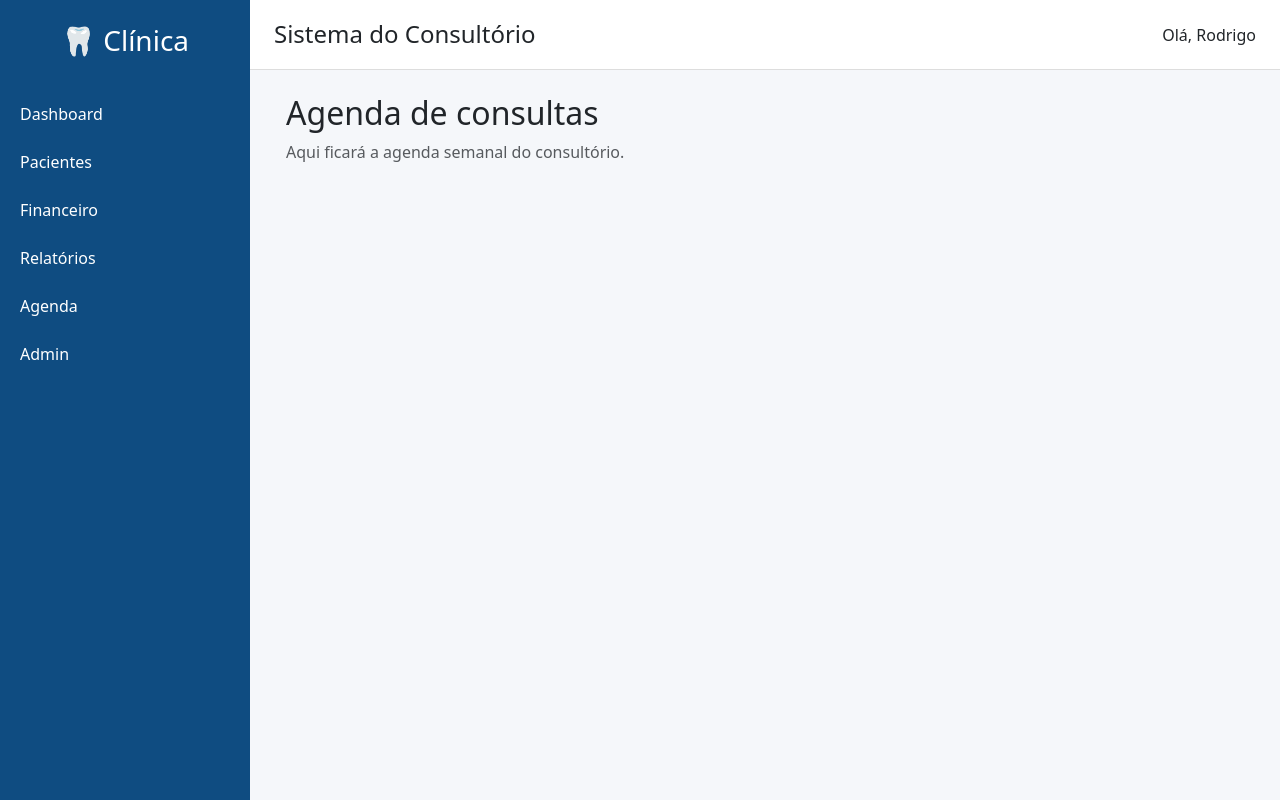
After one commit to RodrigoBerti/Sistema-consultorio, a Django app: page /agenda/ in a window 1280 px wide. The commit adds this page. Run offline with Django 5.2, Linux system fonts and the light colour scheme.

Commit message:
Criando agenda

```diff
--- /dev/null
+++ b/agenda/templates/agenda/calendario.html
@@ -0,0 +1,14 @@
+
+{% extends 'base.html' %}
+
+{% block title %}Agenda | Consultório{% endblock %}
+
+{% block content %}
+<div class="container-fluid">
+    <h2>Agenda de consultas</h2>
+
+    <p class="text-muted">
+        Aqui ficará a agenda semanal do consultório.
+    </p>
+</div>
+{% endblock %}
--- /dev/null
+++ b/agenda/urls.py
@@ -0,0 +1,9 @@
+
+from django.urls import path
+from . import views
+
+app_name = 'agenda'
+
+urlpatterns = [
+    path('', views.calendario, name='calendario'),
+]
--- a/agenda/views.py
+++ b/agenda/views.py
@@ -1,3 +1,5 @@
 from django.shortcuts import render
 
-# Create your views here.
+
+def calendario(request):
+    return render(request, 'agenda/calendario.html')
--- a/config/urls.py
+++ b/config/urls.py
@@ -21,4 +21,5 @@ urlpatterns = [
     path('admin/', admin.site.urls),
     path('pacientes/', include('pacientes.urls')),
     path('financeiro/', include('financeiro.urls')),
+    path('agenda/', include('agenda.urls')),
 ]
--- a/templates/base.html
+++ b/templates/base.html
@@ -56,6 +56,10 @@
         <a href="/pacientes/">Pacientes</a>
         <a href="{% url 'financeiro:painel' %}">Financeiro</a>
         <a href="{% url 'financeiro:relatorio_fluxo_caixa' %}">Relatórios</a>
+        <a href="{% url 'agenda:calendario' %}" class="sidebar-link">
+        <i class="bi bi-calendar-week"></i>
+            <span>Agenda</span>
+        </a>
         <a href="/admin/">Admin</a>
 
     </div>
```
